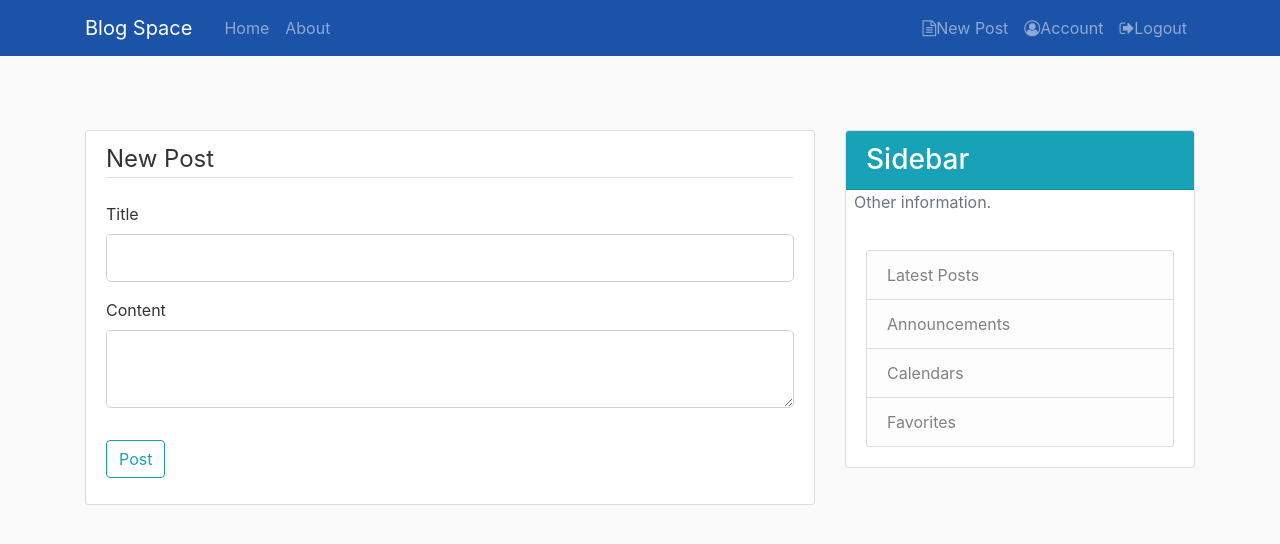
After one commit to aakash-sahu/BlogApp, a Flask app: page /post/new in a window 1280 px wide. The commit adds this page. Shown: the top 544 px of the page. Run offline with Flask 2, Linux system fonts and the light colour scheme; a user stored in the database is signed in; some libraries are stand-ins or nearby versions.

Commit message:
client- new post page

```diff
--- a/app/forms.py
+++ b/app/forms.py
@@ -2,7 +2,7 @@
 from flask_wtf.file import FileField, FileAllowed
 from flask_login import current_user
 # Form elements come from wtform
-from wtforms import StringField, PasswordField, SubmitField, BooleanField
+from wtforms import StringField, PasswordField, SubmitField, BooleanField, TextAreaField
 from wtforms.validators import DataRequired, Length, Email, EqualTo, ValidationError
 from app.models import User
 
@@ -67,6 +67,11 @@
             if email:
                 raise ValidationError('That email is taken. Please choose a different one')
 
+# Form to create posts
+class PostForm(FlaskForm):
+    title = StringField('Title', validators=[DataRequired()])
+    content = TextAreaField('Content', validators=[DataRequired()])
+    submit = SubmitField('Post')
 
 #also need to set a secret key for the cookies
 # In python terminal
--- a/app/routes.py
+++ b/app/routes.py
@@ -1,6 +1,6 @@
 from flask import render_template, url_for, flash, redirect, request
 from app import app, db, bcrypt
-from app.forms import RegistrationForm, LoginForm, UpdateAccountForm
+from app.forms import RegistrationForm, LoginForm, UpdateAccountForm, PostForm
 from app.models import User, Post
 from flask_login import login_user, current_user, logout_user, login_required
 import secrets, os
@@ -110,3 +110,12 @@
     image_file = url_for('static', filename='profile_pics/' + current_user.image_file)
     return render_template('account.html', title='Account',
                             image_file=image_file, form=form)
+
+@app.route("/post/new", methods=['GET', 'POST'])
+@login_required
+def new_post():
+    form = PostForm()
+    if form.validate_on_submit():
+        flash('Your post has been created!', 'success')
+        return redirect(url_for('home'))
+    return render_template('create_post.html', title='New Post', form=form)
--- /dev/null
+++ b/app/templates/create_post.html
@@ -0,0 +1,42 @@
+{% extends "layout.html" %}
+{% block content %}
+    <div class="content-section">
+        <form method="POST" action="">
+            <!-- form.hidden_tags adds a CSRF (cross site-request forgery token to the form) -->
+            {{ form.hidden_tag() }}
+            <fieldset class="form-group">
+                <legend class="border-bottom mb-4">New Post</legend>
+                <div class="form-group">
+                    {{ form.title.label(class="form-control-label") }}
+                    {% if form.title.errors %}
+                        {{ form.title(class="form-control form-control-lg is-invalid") }}
+                        <div class="invalid-feedback">
+                            {% for error in form.title.errors %}
+                                <span>{{ error }}</span>
+                            {% endfor %}
+                        </div>
+                    {% else %}
+                        {{ form.title(class="form-control form-control-lg") }}
+                    {% endif %}
+                </div>
+                <div class="form-group">
+                    {{ form.content.label(class="form-control-label") }}
+                    {% if form.content.errors %}
+                        {{ form.content(class="form-control form-control-lg is-invalid") }}
+                        <div class="invalid-feedback">
+                            {% for error in form.content.errors %}
+                                <span>{{ error }}</span>
+                            {% endfor %}
+                        </div>
+                    {% else %}
+                        {{ form.content(class="form-control form-control-lg") }}
+                    {% endif %}
+                </div>
+            </fieldset>
+            <div class="form-group">
+                {{ form.submit(class="btn btn-outline-info") }}
+            </div>
+
+        </form>
+    </div>
+{% endblock content %}
--- a/app/templates/layout.html
+++ b/app/templates/layout.html
@@ -31,6 +31,7 @@
                     </ul>
                     <ul class="navbar-nav">
                         {% if current_user.is_authenticated %}
+                        <li class="nav-item"><a class="nav-link" href="{{ url_for('new_post') }}"><span class="fa fa-file-text-o"></span>New Post</a></li>
                             <li class="nav-item"><a class="nav-link" href="{{ url_for('account') }}"><span class="fa fa-user-circle-o"></span>Account</a></li>
                             <li class="nav-item"><a class="nav-link" href="{{ url_for('logout') }}"><span class="fa fa-sign-out"></span>Logout</a></li>
                         {% else %}
```
